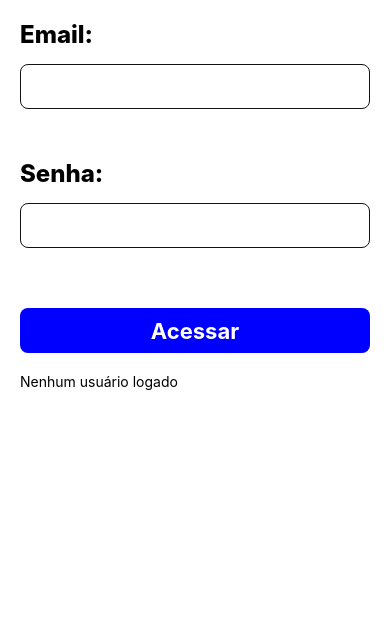
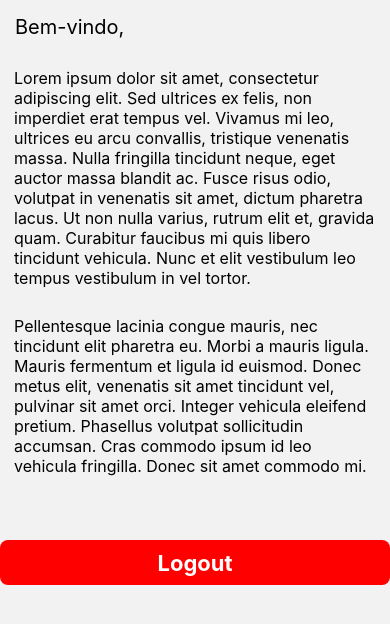
Before and after one commit to felipeamodio/Firebase, a React Native app: screen /Home in a window 390 px wide. Shown: the top 624 px of the page. Built offline with nearby package versions, Linux system fonts and the light colour scheme.

Commit message:
colocado navegação entre páginas de acordo com login

```diff
--- a/App.js
+++ b/App.js
@@ -1,104 +1,10 @@
-import React, {useState, useEffect} from 'react';
-import { StyleSheet, Text, View, TextInput, TouchableOpacity, SafeAreaView } from 'react-native';
-import firebase from './src/firebaseConnection';
+import React from 'react';
+import Routes from './src/routes';
 
 export default function App() {
-  const [email, setEmail] = useState('');
-  const [password, setPassword] = useState('');
-  const [user, setUser] = useState('');
-
-
-  async function logar(){
-    await firebase.auth().signInWithEmailAndPassword(email, password)
-    .then((value) => {
-      alert('Bem-vindo ' + value.user.email)
-      setUser(value.user.email)
-    })
-    .catch((error) => {
-      alert('Ops, algo deu errado')
-      return;
-    })
-    setEmail('');
-    setPassword('');
-  }
-
-  async function logout(){
-    await firebase.auth().signOut();
-    setUser('');
-    alert('Deslogado com sucesso')
-  }
-
   return (
-    <SafeAreaView style={styles.container}>
-      <Text style={styles.texto}>Email:</Text>
-      <TextInput
-        style={styles.input}
-        onChangeText={(texto) => setEmail(texto)}
-        value={email}
-
-      />
-
-      <Text style={[styles.texto, {marginTop: 40}]}>Senha:</Text>
-      <TextInput
-        style={styles.input}
-        onChangeText={(texto) => setPassword(texto)}
-        value={password}
-      />
-
-      <TouchableOpacity style={styles.button} activeOpacity={0.7} onPress={logar}>
-        <Text style={styles.textButton}>Acessar</Text>
-      </TouchableOpacity>
-
-      <Text style={{fontSize: 20, marginTop: 20, textAlign: 'center'}}>{user}</Text>
-
-    {
-      user.length > 0
-      ?
-      (
-        <TouchableOpacity style={[styles.button, {backgroundColor: '#FF0000', marginTop: 50}]} activeOpacity={0.7} onPress={logout}>
-          <Text style={styles.textButton}>Logout</Text>
-        </TouchableOpacity>
-      )
-      :
-      (
-        <Text>Nenhum usuário logado</Text>
-      )
-    }
-
-    </SafeAreaView>
+    <>
+      <Routes />
+    </>
   );
 }
-
-const styles = StyleSheet.create({
-  container: {
-    flex: 1,
-    margin: 20
-  },
-  texto: {
-    fontSize: 24,
-    fontWeight: '800'
-  },
-  input: {
-    marginBottom: 10,
-    padding: 10,
-    borderWidth: 0.8,
-    borderColor: '#121212',
-    borderRadius: 8,
-    marginTop: 15,
-    height: 45,
-    fontSize: 17
-  },
-  button: {
-    backgroundColor: '#0000FF',
-    height: 45,
-    alignItems: 'center',
-    justifyContent: 'center',
-    borderRadius: 8,
-    marginTop: 50
-  },
-  textButton: {
-    color: '#FFFFFF',
-    fontSize: 22,
-    fontWeight: 'bold'
-  }
-});
--- /dev/null
+++ b/src/pages/Home/index.js
@@ -0,0 +1,60 @@
+import React, {useState} from 'react';
+import {SafeAreaView, Text, TouchableOpacity} from 'react-native';
+import {useNavigation} from '@react-navigation/native';
+import firebase from '../../firebaseConnection';
+
+export default function Home(){
+  const [user, setUser] = useState('');
+  const navigation = useNavigation();
+
+    async function logout(){
+        await firebase.auth().signOut();
+        setUser(navigation.navigate('Home'));
+      }
+
+    return(
+        <SafeAreaView>
+            <Text style={{fontSize: 20, padding: 15}}>Bem-vindo,</Text>
+            <Text style={{fontSize: 16, padding: 14}}>
+                Lorem ipsum dolor sit amet, consectetur adipiscing elit. Sed ultrices ex felis, non imperdiet erat tempus vel.
+                Vivamus mi leo, ultrices eu arcu convallis, tristique venenatis massa. Nulla fringilla tincidunt neque, eget auctor
+                massa blandit ac. Fusce risus odio, volutpat in venenatis sit amet, dictum pharetra lacus. Ut non nulla varius,
+                rutrum elit et, gravida quam. Curabitur faucibus mi quis libero tincidunt vehicula. Nunc et elit vestibulum leo
+                tempus vestibulum in vel tortor.
+            </Text>
+
+            <Text style={{fontSize: 16, padding: 14}}>
+                Pellentesque lacinia congue mauris, nec tincidunt elit pharetra eu. Morbi a mauris ligula. Mauris fermentum et
+                ligula id euismod. Donec metus elit, venenatis sit amet tincidunt vel, pulvinar sit amet orci. Integer vehicula
+                eleifend pretium. Phasellus volutpat sollicitudin accumsan. Cras commodo ipsum id leo vehicula fringilla. Donec sit
+                amet commodo mi.
+            </Text>
+
+    {
+      user.length > 0
+      ?
+      (
+        <TouchableOpacity style={{backgroundColor: '#FF0000',
+        marginTop: 50,
+        height: 45,
+        alignItems: 'center',
+        justifyContent: 'center',
+        borderRadius: 8}} activeOpacity={0.7} onPress={logout}>
+          <Text style={{color: '#FFFFFF', fontSize: 22, fontWeight: 'bold'}}>Logout</Text>
+        </TouchableOpacity>
+      )
+      :
+      (
+        <TouchableOpacity style={{backgroundColor: '#FF0000',
+        marginTop: 50,
+        height: 45,
+        alignItems: 'center',
+        justifyContent: 'center',
+        borderRadius: 8}} activeOpacity={0.7} onPress={logout}>
+            <Text style={{color: '#FFFFFF', fontSize: 22, fontWeight: 'bold'}}>Logout</Text>
+        </TouchableOpacity>
+      )
+    }
+        </SafeAreaView>
+    )
+}
--- /dev/null
+++ b/src/pages/Login/index.js
@@ -0,0 +1,86 @@
+import React, {useState, useEffect} from 'react';
+import { StyleSheet, Text, View, TextInput, TouchableOpacity, SafeAreaView } from 'react-native';
+import firebase from '../../firebaseConnection';
+import {useNavigation} from '@react-navigation/native';
+
+export default function Login() {
+  const [email, setEmail] = useState('');
+  const [password, setPassword] = useState('');
+  const [user, setUser] = useState('');
+  const navigation = useNavigation();
+
+
+  async function logar(){
+    await firebase.auth().signInWithEmailAndPassword(email, password)
+    .then((value) => {
+      navigation.navigate('Home')
+      setUser(value.user.email)
+    })
+    .catch((error) => {
+      alert('Ops, algo deu errado')
+      return;
+    })
+    setEmail('');
+    setPassword('');
+  }
+
+  return (
+    <SafeAreaView style={styles.container}>
+      <Text style={styles.texto}>Email:</Text>
+      <TextInput
+        style={styles.input}
+        onChangeText={(texto) => setEmail(texto)}
+        value={email}
+
+      />
+
+      <Text style={[styles.texto, {marginTop: 40}]}>Senha:</Text>
+      <TextInput
+        style={styles.input}
+        onChangeText={(texto) => setPassword(texto)}
+        value={password}
+      />
+
+      <TouchableOpacity style={styles.button} activeOpacity={0.7} onPress={logar}>
+        <Text style={styles.textButton}>Acessar</Text>
+      </TouchableOpacity>
+
+      <Text style={{fontSize: 20, marginTop: 20, textAlign: 'center'}}>{user}</Text>
+
+    </SafeAreaView>
+  );
+}
+
+const styles = StyleSheet.create({
+  container: {
+    flex: 1,
+    margin: 20
+  },
+  texto: {
+    fontSize: 24,
+    fontWeight: '800'
+  },
+  input: {
+    marginBottom: 10,
+    padding: 10,
+    borderWidth: 0.8,
+    borderColor: '#121212',
+    borderRadius: 8,
+    marginTop: 15,
+    height: 45,
+    fontSize: 17
+  },
+  button: {
+    backgroundColor: '#0000FF',
+    height: 45,
+    alignItems: 'center',
+    justifyContent: 'center',
+    borderRadius: 8,
+    marginTop: 50
+  },
+  textButton: {
+    color: '#FFFFFF',
+    fontSize: 22,
+    fontWeight: 'bold'
+  }
+});
--- /dev/null
+++ b/src/routes.js
@@ -0,0 +1,20 @@
+import React from 'react';
+import {NavigationContainer} from '@react-navigation/native';
+import {createNativeStackNavigator} from '@react-navigation/native-stack';
+import Home from './pages/Home';
+import Login from './pages/Login';
+
+const Stack = createNativeStackNavigator();
+
+function Routes(){
+    return(
+        <NavigationContainer>
+            <Stack.Navigator initialRouteName='Login' screenOptions={{headerShown: false}} >
+                <Stack.Screen name="Login" component={Login} />
+                <Stack.Screen name="Home" component={Home} />
+            </Stack.Navigator>
+        </NavigationContainer>
+    )
+}
+
+export default Routes;
```
Also changed, not shown: 1 other file (tests, documents, lock files or other folders).
